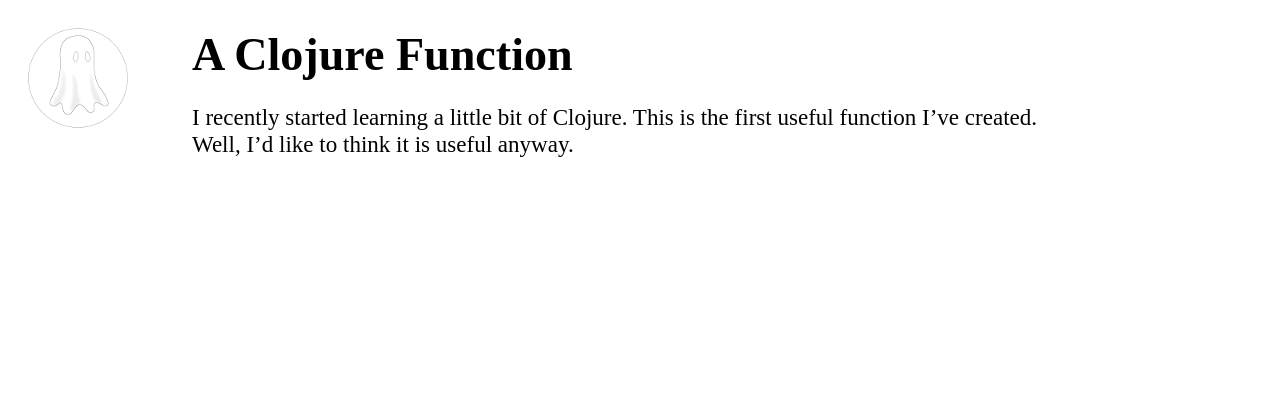
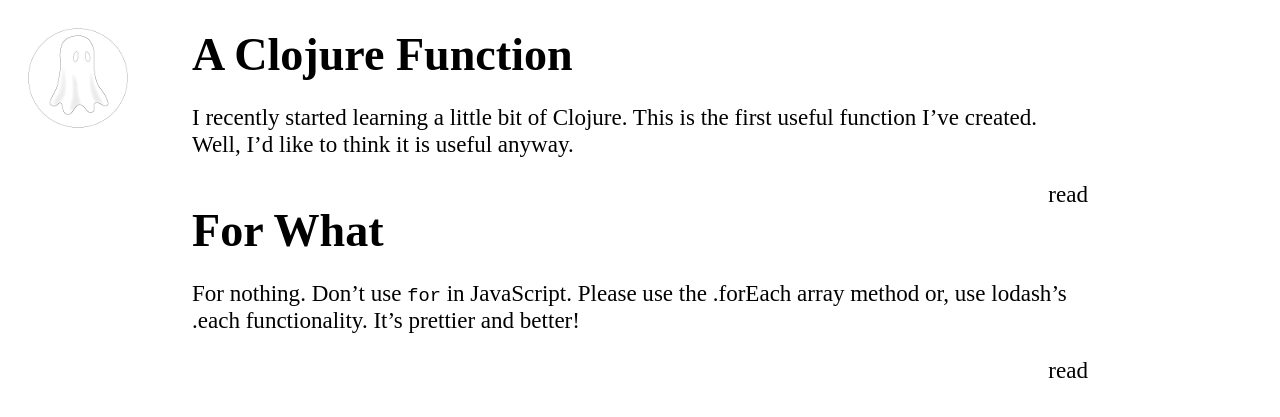
Before and after one commit to gitter-badger/legittalon.github.io, a Jekyll site: the page built from blog.html, in a window 1280 px wide. Shown: the top 417 px of the page. Built offline with Jekyll 4.4.1, drawn with Linux system fonts in a browser that asks for light colours; nearby versions of some CDN libraries.

Commit message:
some responsive design, a home page, a new (temporary) post and general cleanup

```diff
--- a/_includes/header.html
+++ b/_includes/header.html
@@ -1,12 +1,15 @@
-{% if {{page.url}} == '/' %}
-  <a href="/about">
+{% if {{page.id}} %}
+  <a href="/blog">
 		<img class="site-icon elusive" src="/assets/ghost-circle.png" width=100 height=100 />
 	</a>
-{% else %}
-  <a href="/">
+	{% else %}
+	<a href="/">
 		<img class="site-icon elusive"src="/assets/ghost-circle.png" width=100 height=100 />
 	</a>
 {% endif %}
+
+
+<!-- Navigation is off for now. I don't want to style it. :D
 <nav>
 	{% for page in site.pages %}
 		{% if page.title %}
@@ -14,3 +17,4 @@
 		{% endif %}
 	{% endfor %}
 </nav>
+-->
--- /dev/null
+++ b/_posts/2014-10-04-for-what.md
@@ -0,0 +1,19 @@
+For nothing. Don't use `for` in JavaScript. Please use the .forEach array method
+or, use lodash's .each functionality. It's prettier and better!
+
+{% highlight javascript %}
+var numbers = [1, 2, 3, 4, 5]
+
+// SO NICE! DO THIS.
+// =================
+numbers.forEach(function (number) {
+  console.log(number)
+})
+
+// EW GROSS. DON'T EVEN.
+// ====================
+for (var i = 0; i < numbers.length; i++) {
+  console.log(numbers[i])
+}
+
+{% endhighlight %}
--- a/blog.html
+++ b/blog.html
@@ -1,16 +1,20 @@
 ---
+title: Blog
 layout: default
 ---
 
 <div class="home">
 	{% for post in site.posts %}
 		<div class="post-teaser">
-			<a class="post-link" href="{{ post.url | prepend: site.baseurl }}">
+			<a class="title post-link" href="{{ post.url | prepend: site.baseurl }}">
 				<h1>
 					{{ post.title }}
 				</h1>
 			</a>
 			{{ post.excerpt }}
+			<a class="post-link read" href="{{ post.url | prepend: site.baseurl }}">
+				read
+			</a>
 		</div>
 	{% endfor %}
 </div>
--- a/css/main.sass
+++ b/css/main.sass
@@ -11,9 +11,13 @@
   font-size: $fs-xl
   margin: 0
 
+code
+  width: inherit
+  overflow: scroll
+
 a
   color: black
-  text-decoration: none
+  text-decoration: underline
 
 a.link-verb
   font-weight: bold
@@ -21,15 +25,22 @@
   font-size: $fs-xl
   margin-left: .4em
 
+a.title
+  text-decoration: none
+
+a.read
+  float: right
+  text-decoration: none
+
 html, body
   margin: 0
   padding: 0
   font-size: $fs
 
 .site-icon
-  position: absolute
-  top: $fs
-  left: $fs
+  position: fixed
+  bottom: $fs
+  right: $fs
 
 .elusive
   transition: all .5s
@@ -60,9 +71,10 @@
 @media screen and (min-width:930px)
   .wrap-content
     max-width: 70%
+
   .site-icon
-    bottom: $fs
-    right: $fs
+    top: $fs
+    left: $fs
 
 .inline
   display: inline
--- a/js/main.js
+++ /dev/null
@@ -1 +0,0 @@
-// lol
```
Also changed, not shown: _posts/2014-10-05-a-clojure-function.md (+6 -5 lines), about.md (deleted, +0 -8 lines), index.html (deleted, +0 -8 lines), index.md (added, +9 -0 lines), resume.md (added, +6 -0 lines).
